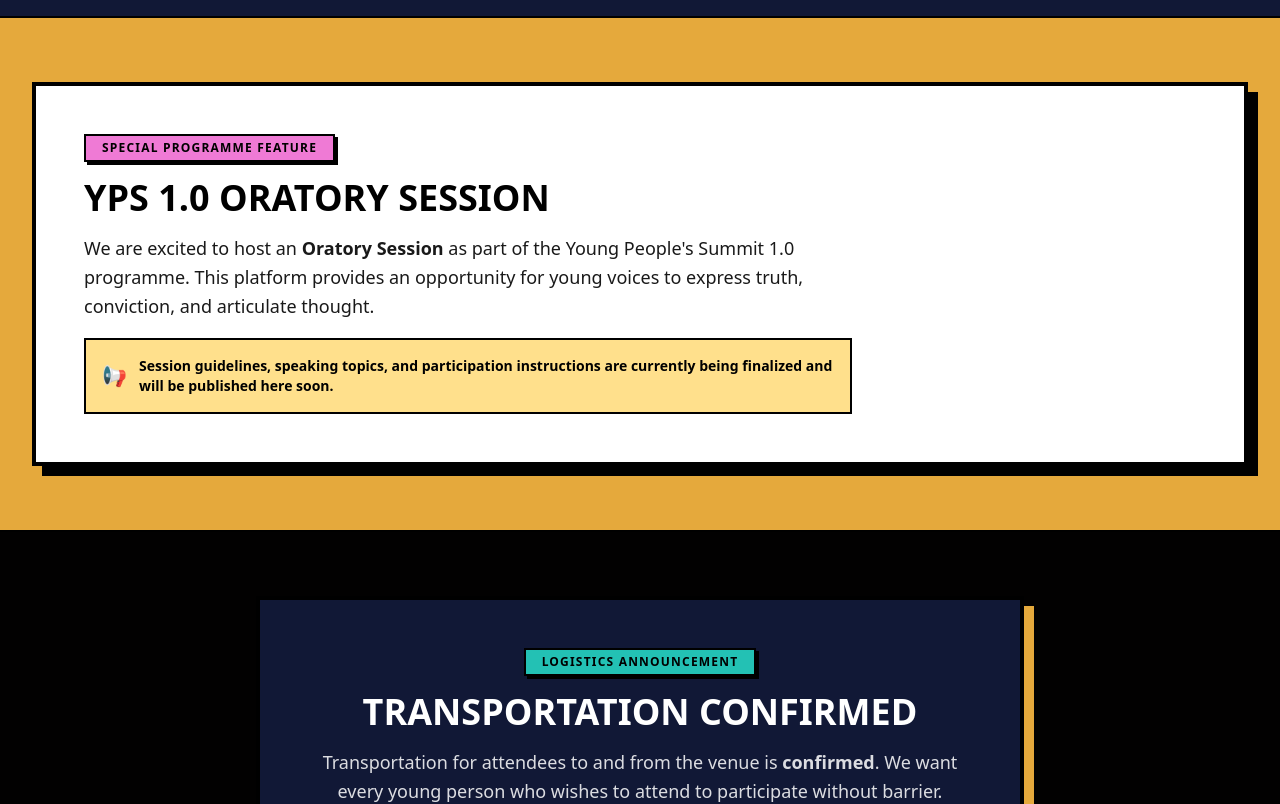
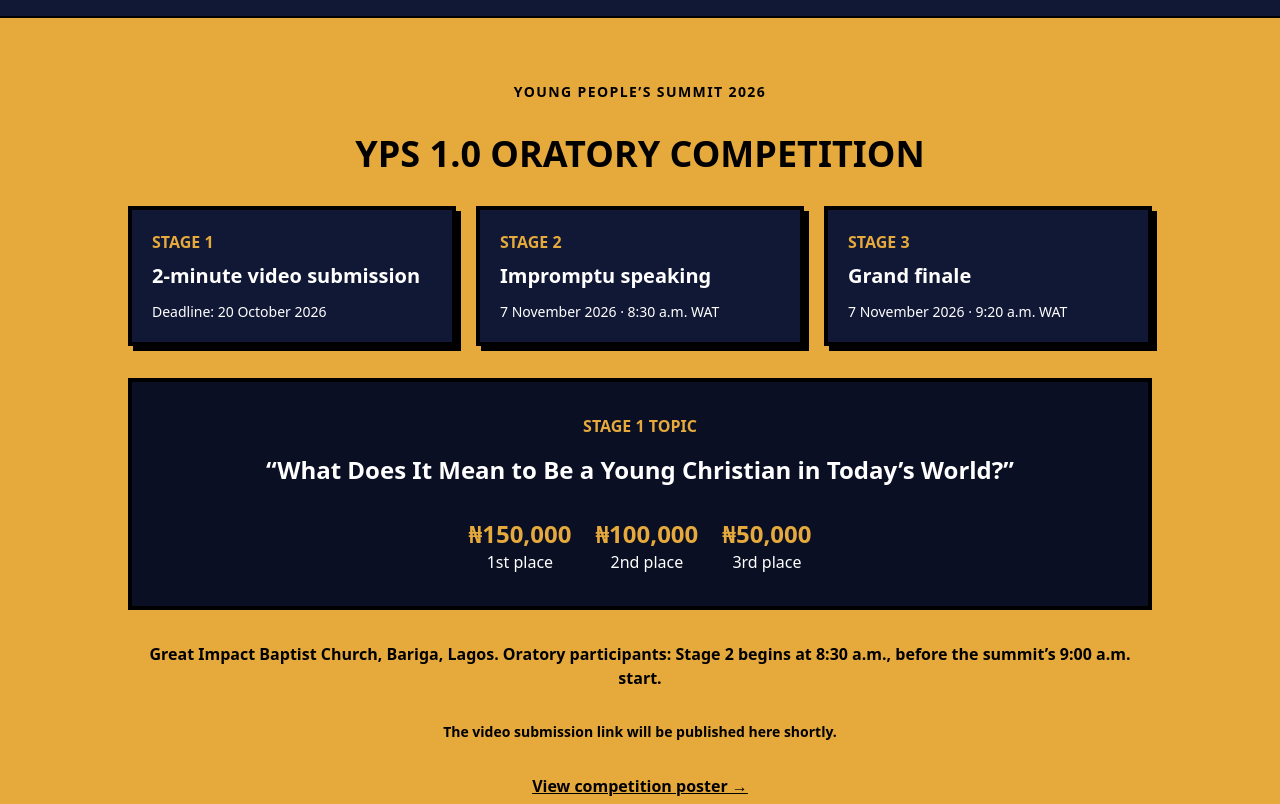
Before and after one commit to philipakintola01-sys/YPS, a Next.js app in the folder yps-app/: page / in a window 1280 px wide. Shown: the part 1780-2584 px from the top of the page. Built offline with nearby package versions, Linux system fonts and the light colour scheme; no server answers; the database is empty.

Commit message:
Publish confirmed oratory competition details

```diff
--- a/yps-app/app/faq/page.tsx
+++ b/yps-app/app/faq/page.tsx
@@ -34,7 +34,7 @@ export default function FaqPage() {
     },
     {
       q: 'What is the Oratory Session?',
-      a: 'There will be an Oratory Session at YPS 1.0 for young people. Specific participation criteria, guidelines, and topic details are currently being finalized and will be announced soon.',
+      a: 'The YPS 1.0 Oratory Competition begins with a 2-minute video on “What Does It Mean to Be a Young Christian in Today’s World?” Submit by 20 October 2026. Stage 2 (impromptu speaking) is on 7 November at 8:30 a.m. WAT, followed by the grand finale at 9:20 a.m. Prizes: ₦150,000, ₦100,000, and ₦50,000 for first, second, and third place. The submission link will be published shortly.',
     },
     {
       q: 'How do I check in on the summit day?',
--- a/yps-app/app/page.tsx
+++ b/yps-app/app/page.tsx
@@ -512,7 +512,7 @@ export default function YPSLandingPage() {
               </span>
               <h3 className="font-mortend text-xl font-black uppercase">ORATORY SESSION</h3>
               <p className="text-xs font-bold text-black/80 mt-2 leading-relaxed">
-                Special session confirmed for YPS 1.0. Guidelines and session details are currently being finalized.
+                Submit a 2-minute video by 20 October 2026. Compete for prizes of ₦150,000, ₦100,000, and ₦50,000.
               </p>
             </div>
 
@@ -602,28 +602,32 @@ export default function YPSLandingPage() {
 
       {/* 6. ORATORY SESSION SPOTLIGHT */}
       <section id="oratory" className="w-full bg-[#E5A93C] text-black py-16 px-5 sm:px-6 lg:px-8 border-b-2 border-black">
-        <div className="max-w-[1380px] mx-auto border-4 border-black bg-white p-5 sm:p-12 shadow-[10px_10px_0px_#000]">
-          <div className="max-w-3xl space-y-4">
-            <div className="inline-flex border-2 border-black bg-[#EF7AD5] px-4 py-1 text-black text-xs font-black uppercase tracking-widest shadow-[3px_3px_0px_#000]">
-              SPECIAL PROGRAMME FEATURE
-            </div>
-
-            <h2 className="font-mortend text-2xl sm:text-4xl font-black uppercase text-black">
-              YPS 1.0 ORATORY SESSION
-            </h2>
-
-            <p className="text-base sm:text-lg font-medium text-black/90 leading-relaxed">
-              We are excited to host an <strong>Oratory Session</strong> as part of the Young People&apos;s Summit 1.0 programme.
-              This platform provides an opportunity for young voices to express truth, conviction, and articulate thought.
-            </p>
-
-            <div className="p-4 bg-[#FFE08C] border-2 border-black text-sm font-bold text-black flex items-center gap-3">
-              <span className="text-xl">📢</span>
-              <span>
-                Session guidelines, speaking topics, and participation instructions are currently being finalized and will be published here soon.
-              </span>
+        <div className="max-w-5xl mx-auto text-center space-y-8">
+          <p className="font-black uppercase tracking-widest text-sm">Young People’s Summit 2026</p>
+          <h2 className="font-mortend text-2xl sm:text-4xl font-black uppercase">YPS 1.0 Oratory Competition</h2>
+          <div className="grid md:grid-cols-3 gap-5 text-left">
+            {[
+              ['Stage 1', '2-minute video submission', 'Deadline: 20 October 2026'],
+              ['Stage 2', 'Impromptu speaking', '7 November 2026 · 8:30 a.m. WAT'],
+              ['Stage 3', 'Grand finale', '7 November 2026 · 9:20 a.m. WAT'],
+            ].map(([stage, title, date]) => <article key={stage} className="bg-[#111836] text-white border-4 border-black p-5 shadow-[5px_5px_0px_#000]">
+              <p className="text-[#E5A93C] font-black uppercase">{stage}</p>
+              <h3 className="text-xl font-bold mt-2">{title}</h3>
+              <p className="mt-3 text-sm">{date}</p>
+            </article>)}
+          </div>
+          <div className="bg-[#0A0F24] text-white border-4 border-black p-5 sm:p-8 space-y-4">
+            <p className="text-[#E5A93C] font-black uppercase">Stage 1 topic</p>
+            <h3 className="text-xl sm:text-2xl font-bold">“What Does It Mean to Be a Young Christian in Today’s World?”</h3>
+            <div className="flex flex-wrap justify-center gap-6 pt-4">
+              <p><strong className="text-[#E5A93C] text-2xl">₦150,000</strong><br />1st place</p>
+              <p><strong className="text-[#E5A93C] text-2xl">₦100,000</strong><br />2nd place</p>
+              <p><strong className="text-[#E5A93C] text-2xl">₦50,000</strong><br />3rd place</p>
             </div>
           </div>
+          <p className="font-bold">Great Impact Baptist Church, Bariga, Lagos. Oratory participants: Stage 2 begins at 8:30 a.m., before the summit’s 9:00 a.m. start.</p>
+          <p className="text-sm font-semibold">The video submission link will be published here shortly.</p>
+          <a href="/oratory-poster.png" target="_blank" rel="noopener noreferrer" className="inline-block font-black underline">View competition poster →</a>
         </div>
       </section>
 
@@ -694,7 +698,7 @@ export default function YPSLandingPage() {
             </div>
 
             <p className="text-xs text-white/70 pt-2 leading-relaxed">
-              The full programme schedule will be published once all session blocks, Oratory details, and session timings are officially confirmed.
+              Oratory Stage 2 starts at 8:30 a.m.; the grand finale is at 9:20 a.m. on 7 November. Further programme details will be announced.
             </p>
 
             <Link
--- a/yps-app/app/schedule/page.tsx
+++ b/yps-app/app/schedule/page.tsx
@@ -103,11 +103,11 @@ export default function SchedulePage() {
                   Oratory Session
                 </h3>
                 <p className="text-xs text-white/70 mt-1">
-                  Special oratory segment for young voices. Session details and speaker guidelines to be announced.
+                  Stage 2: Impromptu speaking at 8:30 a.m. WAT. Stage 3: Grand finale at 9:20 a.m. WAT. Stage 1 video submissions close on 20 October 2026.
                 </p>
               </div>
               <span className="text-xs font-mono font-bold text-[#23C1B4] bg-black px-3 py-1 border border-white/20 self-start sm:self-center">
-                DETAILS PENDING
+                8:30 AM / 9:20 AM
               </span>
             </div>
           </div>
```
Also changed, not shown: 1 other file (tests, documents, lock files or other folders).
